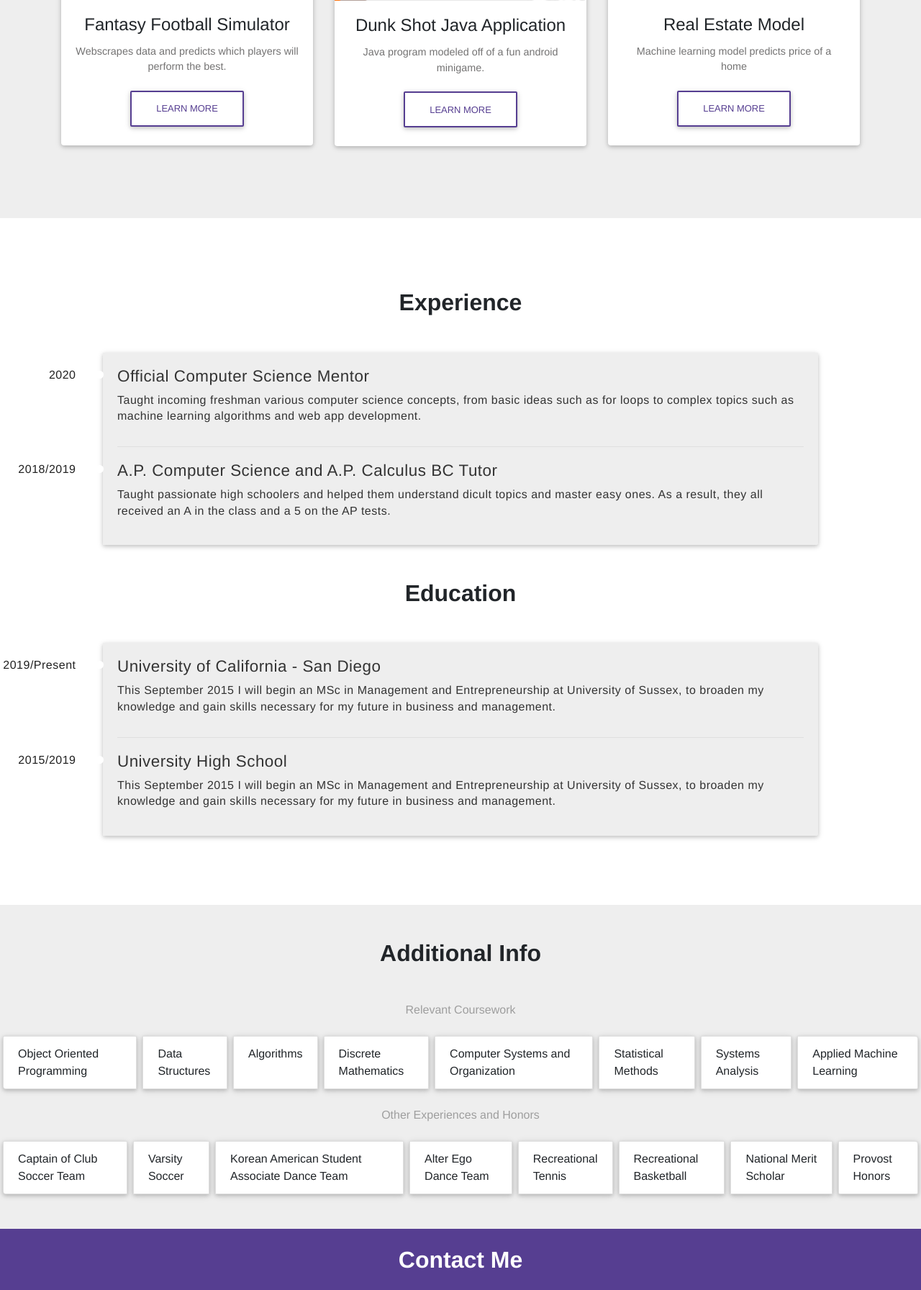
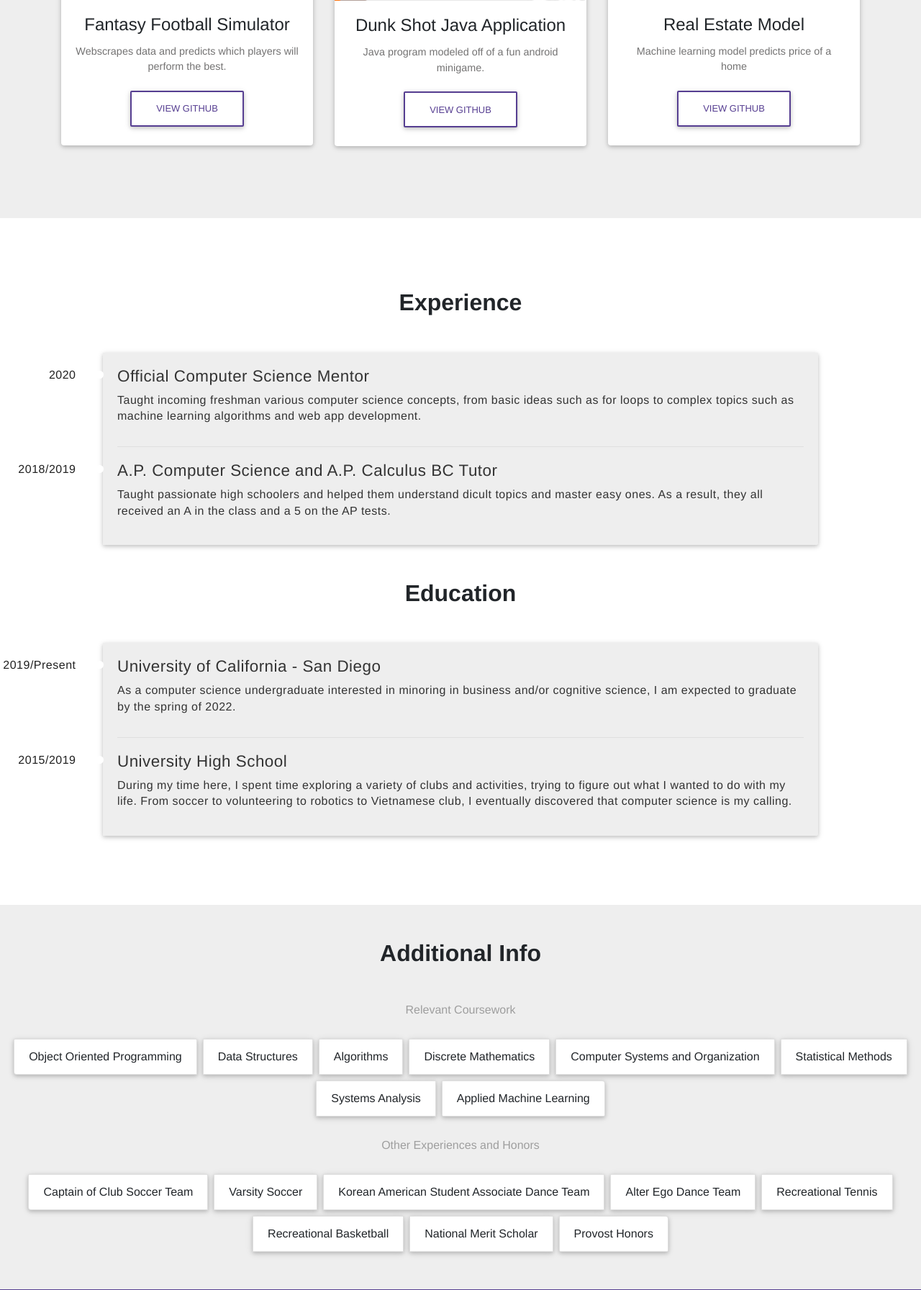
Before and after one commit to DhanviDesu/DhanviDesuWebsite, a Flask app: page / in a window 1280 px wide. Shown: the part 2550-4342 px from the top of the page at 72% size. Run offline with Flask 2, Linux system fonts and the light colour scheme; some libraries are stand-ins or nearby versions.

Commit message:
Final changes to structure

```diff
--- a/app/static/css/style.css
+++ b/app/static/css/style.css
@@ -201,6 +201,12 @@ a.portfolio-link {
     color: #563e91;
 }
 
+.end-list {
+    display: flex;
+    flex-direction: row;
+    flex-wrap: wrap;
+}
+
 
 /* Tooltip for copying text */
 
--- a/app/static/js/myAddition.js
+++ b/app/static/js/myAddition.js
@@ -4,21 +4,20 @@ $(function() {
 })
 
 function copyEmail() {
-    var toCopy = document.createElement("input")
+    var toCopy = document.createElement("input");
 
-    document.body.appendChild(toCopy)
+    document.body.appendChild(toCopy);
 
-    toCopy.setAttribute('value', "ddesu@ucsd.edu")
+    toCopy.setAttribute('value', "email@comp.com");
     toCopy.select();
 
     document.execCommand('copy');
     document.body.removeChild(toCopy);
 
     //trying to get tooltip text to change
-    // var tool = document.getElementById("email");
-    // tool.setAttribute('title', "Copied: ddesu@ucsd.edu");
-    // $(element).attr('title', 'NEW_TITLE')
-    //     .tooltip('fixTitle')
-    //     .tooltip('show');
-    // tool.style.backgroundColor = "green";
+    var tool = document.getElementById("email");
+    tool.setAttribute('title', "Copied: email");
+    $(element).attr('title', 'NEW_TITLE')
+        .tooltip('fixTitle')
+        .tooltip('show');
 }
--- a/app/templates/public/portfolio.html
+++ b/app/templates/public/portfolio.html
@@ -248,7 +248,7 @@
                         <div class="card">
 
                             <!--Card image-->
-                            <div class="view overlay">
+                            <div class="view overlay" style="height: 100%;">
                                 <img src="{{ url_for('static', filename='img/LeagueProjCover.jpg') }}" class="card-img-top" alt="">
                                 <a href="#">
                                     <div class="mask rgba-white-slight"></div>
@@ -262,7 +262,7 @@
                                 <!--Text-->
                                 <p class="card-text">Predicts the outcome of video games.
                                 </p>
-                                <a href="https://github.com/DhanviDesu/Dodgepog" class="btn indigo-theme-button">Learn More</a>
+                                <a href="https://github.com/DhanviDesu/Dodgepog" target="_blank" class="btn indigo-theme-button">View Github</a>
                             </div>
 
                         </div>
@@ -276,7 +276,7 @@
                         <div class="card" style="height: 100%;">
 
                             <!--Card image-->
-                            <div class="view overlay">
+                            <div class="view overlay" style="height: 100%;">
                                 <img src="{{ url_for('static', filename='img/carsCover.jpg') }}" class="card-img-top" style="height: 100%;" alt="">
                                 <a href="#">
                                     <div class="mask rgba-white-slight"></div>
@@ -290,7 +290,7 @@
                                 <!--Text-->
                                 <p class="card-text">Model to help solve traffic jams.
                                 </p>
-                                <a href="#!" class="btn indigo-theme-button">Learn More</a>
+                                <a href="https://github.com/DhanviDesu/SmoothTraffic" target="_blank" class="btn indigo-theme-button">View Github</a>
                             </div>
 
                         </div>
@@ -304,7 +304,7 @@
                         <div class="card" style="height: 100%;">
 
                             <!--Card image-->
-                            <div class="view overlay">
+                            <div class="view overlay" style="height: 100%;">
                                 <img src="{{ url_for('static', filename='img/tasksCover.jpg') }}" class="card-img-top" alt="">
                                 <a href="#">
                                     <div class="mask rgba-white-slight"></div>
@@ -318,7 +318,7 @@
                                 <!--Text-->
                                 <p class="card-text">A webapp to organize your work for you
                                 </p>
-                                <a href="#!" class="btn indigo-theme-button">Learn More</a>
+                                <a href="https://github.com/DhanviDesu/ScheduleCalendar" target="_blank" class="btn indigo-theme-button">View Github</a>
                             </div>
 
                         </div>
@@ -338,7 +338,7 @@
                         <div class="card">
 
                             <!--Card image-->
-                            <div class="view overlay">
+                            <div class="view overlay" style="height: 100%;">
                                 <img src="{{ url_for('static', filename='img/footballgrass.jpg') }}" class="card-img-top" alt="">
                                 <a href="#">
                                     <div class="mask rgba-white-slight"></div>
@@ -352,7 +352,7 @@
                                 <!--Text-->
                                 <p class="card-text">Webscrapes data and predicts which players will perform the best.
                                 </p>
-                                <a href="#!" class="btn indigo-theme-button">Learn More</a>
+                                <a href="https://github.com/DhanviDesu/Fantasy-Football-Predictor" target="_blank" class="btn indigo-theme-button">View Github</a>
                             </div>
 
                         </div>
@@ -380,7 +380,7 @@
                                 <!--Text-->
                                 <p class="card-text">Java program modeled off of a fun android minigame.
                                 </p>
-                                <a href="#!" class="btn indigo-theme-button">Learn More</a>
+                                <a href="https://github.com/DhanviDesu/DunkShot" target="_blank" class="btn indigo-theme-button">View Github</a>
                             </div>
 
                         </div>
@@ -394,7 +394,7 @@
                         <div class="card">
 
                             <!--Card image-->
-                            <div class="view overlay">
+                            <div class="view overlay" style="height: 100%;">
                                 <img src="{{ url_for('static', filename='img/best-real-estate-websites.jpg') }}" class="card-img-top" alt="">
                                 <a href="#">
                                     <div class="mask rgba-white-slight"></div>
@@ -408,7 +408,7 @@
                                 <!--Text-->
                                 <p class="card-text">Machine learning model predicts price of a home
                                 </p>
-                                <a href="#!" class="btn indigo-theme-button">Learn More</a>
+                                <a href="https://github.com/DhanviDesu/Real-Estate-Model" target="_blank" class="btn indigo-theme-button">View Github</a>
                             </div>
 
                         </div>
@@ -463,13 +463,13 @@
                                     <li class="event" data-date="2019/Present">
                                         <h3>University of California - San Diego</h3>
                                         <p>
-                                            This September 2015 I will begin an MSc in Management and Entrepreneurship at University of Sussex, to broaden my knowledge and gain skills necessary for my future in business and management.
+                                            As a computer science undergraduate interested in minoring in business and/or cognitive science, I am expected to graduate by the spring of 2022.
                                         </p>
                                     </li>
                                     <li class="event" data-date="2015/2019">
                                         <h3>University High School</h3>
                                         <p>
-                                            This September 2015 I will begin an MSc in Management and Entrepreneurship at University of Sussex, to broaden my knowledge and gain skills necessary for my future in business and management.
+                                            During my time here, I spent time exploring a variety of clubs and activities, trying to figure out what I wanted to do with my life. From soccer to volunteering to robotics to Vietnamese club, I eventually discovered that computer science is my calling.
                                         </p>
                                     </li>
                                 </ul>
@@ -486,28 +486,29 @@
             <h2 class="h1-responsive font-weight-bold text-center mb-5">Additional Info</h2>
             <p class="grey-text text-center w-responsive mx-auto mb-4">Relevant Coursework</p>
 
-            <ul class="list-group list-group-horizontal justify-content-center">
-                <li class="list-group-item mx-1 z-depth-1">Object Oriented Programming</li>
-                <li class="list-group-item mx-1 z-depth-1">Data Structures</li>
-                <li class="list-group-item mx-1 z-depth-1">Algorithms</li>
-                <li class="list-group-item mx-1 z-depth-1">Discrete Mathematics</li>
-                <li class="list-group-item mx-1 z-depth-1">Computer Systems and Organization</li>
-                <li class="list-group-item mx-1 z-depth-1">Statistical Methods</li>
-                <li class="list-group-item mx-1 z-depth-1">Systems Analysis</li>
-                <li class="list-group-item mx-1 z-depth-1">Applied Machine Learning</li>
+            <!-- col-lg-4 col-md-12 mb-lg-0 mb-4 -->
+            <ul class="list-group list-group-horizontal justify-content-center end-list">
+                <li class="list-group-item mx-1 my-1 z-depth-1">Object Oriented Programming</li>
+                <li class="list-group-item mx-1 my-1 z-depth-1">Data Structures</li>
+                <li class="list-group-item mx-1 my-1 z-depth-1">Algorithms</li>
+                <li class="list-group-item mx-1 my-1 z-depth-1">Discrete Mathematics</li>
+                <li class="list-group-item mx-1 my-1 z-depth-1">Computer Systems and Organization</li>
+                <li class="list-group-item mx-1 my-1 z-depth-1">Statistical Methods</li>
+                <li class="list-group-item mx-1 my-1 z-depth-1">Systems Analysis</li>
+                <li class="list-group-item mx-1 my-1 z-depth-1">Applied Machine Learning</li>
             </ul>
 
             <p class="grey-text text-center w-responsive mx-auto mb-4 mt-4">Other Experiences and Honors</p>
 
-            <ul class="list-group list-group-horizontal justify-content-center">
-                <li class="list-group-item mx-1 z-depth-1">Captain of Club Soccer Team</li>
-                <li class="list-group-item mx-1 z-depth-1">Varsity Soccer</li>
-                <li class="list-group-item mx-1 z-depth-1">Korean American Student Associate Dance Team</li>
-                <li class="list-group-item mx-1 z-depth-1">Alter Ego Dance Team</li>
-                <li class="list-group-item mx-1 z-depth-1">Recreational Tennis</li>
-                <li class="list-group-item mx-1 z-depth-1">Recreational Basketball</li>
-                <li class="list-group-item mx-1 z-depth-1">National Merit Scholar</li>
-                <li class="list-group-item mx-1 z-depth-1">Provost Honors</li>
+            <ul class="list-group list-group-horizontal justify-content-center end-list">
+                <li class="list-group-item mx-1 my-1 z-depth-1">Captain of Club Soccer Team</li>
+                <li class="list-group-item mx-1 my-1 z-depth-1">Varsity Soccer</li>
+                <li class="list-group-item mx-1 my-1 z-depth-1">Korean American Student Associate Dance Team</li>
+                <li class="list-group-item mx-1 my-1 z-depth-1">Alter Ego Dance Team</li>
+                <li class="list-group-item mx-1 my-1 z-depth-1">Recreational Tennis</li>
+                <li class="list-group-item mx-1 my-1 z-depth-1">Recreational Basketball</li>
+                <li class="list-group-item mx-1 my-1 z-depth-1">National Merit Scholar</li>
+                <li class="list-group-item mx-1 my-1 z-depth-1">Provost Honors</li>
             </ul>
 
 
@@ -528,28 +529,13 @@
             <!-- Social buttons -->
             <ul class="list-unstyled list-inline text-center">
                 <li class="list-inline-item">
-                    <a class="btn-floating btn-fb mx-4 fa-4x">
-                        <i class="fab fa-facebook"> </i>
+                    <a class="btn-floating btn-li mx-4 fa-4x" onclick="copyEmail()" data-toggle="tooltip" title="copy ddesu@ucsd.edu">
+                        <i class="fas fa-envelope"></i>
                     </a>
                 </li>
                 <li class="list-inline-item">
-                    <a class="btn-floating btn-tw mx-4 fa-4x">
-                        <i class="fab fa-twitter"> </i>
-                    </a>
-                </li>
-                <li class="list-inline-item">
-                    <a class="btn-floating btn-gplus mx-4 fa-4x">
-                        <i class="fab fa-google-plus"> </i>
-                    </a>
-                </li>
-                <li class="list-inline-item">
-                    <a class="btn-floating btn-li mx-4 fa-4x">
+                    <a href="https://linkedin.com/in/dhanvidesu" target="_blank" class="btn-floating btn-li mx-4 fa-4x" data-toggle="tooltip" title="go to linkedin">
                         <i class="fab fa-linkedin"> </i>
-                    </a>
-                </li>
-                <li class="list-inline-item">
-                    <a class="btn-floating btn-dribbble mx-4 fa-4x">
-                        <i class="fab fa-dribbble"> </i>
                     </a>
                 </li>
             </ul>
```
Also changed, not shown: 1 other file.
